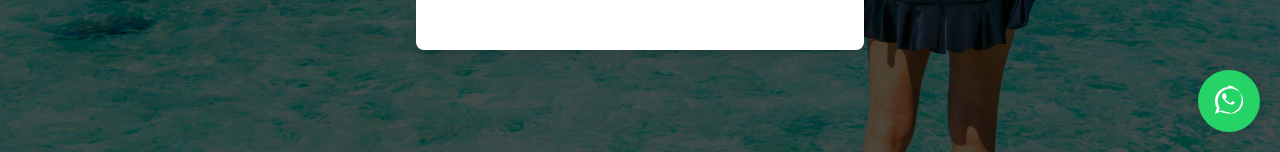
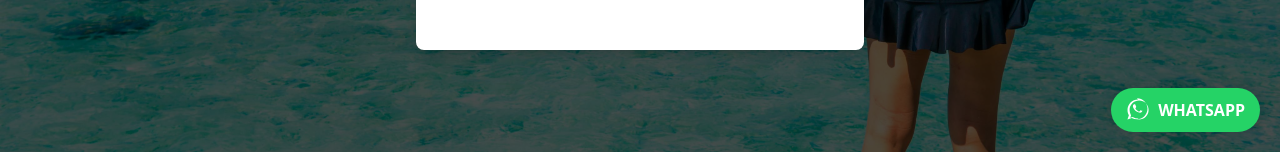
Before and after one commit to Bharat-Travel-Company/connectTrip2, a React (Vite) app: page / in a window 1280 px wide. Shown: the part 648-800 px from the top of the page. Built offline with nearby package versions, Linux system fonts and the light colour scheme.

Commit message:
:fix: updated the WhatsApp icon design

```diff
--- a/src/App.jsx
+++ b/src/App.jsx
@@ -73,7 +73,11 @@ function App() {
 
 function RouterContent({ isModalOpen, setIsModalOpen }) {
   const location = useLocation();
-  const showModal = location.pathname === "/" // Show modal only on the home page
+  const [showModal, setShowModal] = useState(false);
+  useEffect(() => {
+    const shouldShowModal = ["/", "/kashmir", "/kerala", "/himachal", "/andamanandnikobar", "/dubai", "/thailand"].includes(location.pathname)
+    setShowModal(shouldShowModal)
+  }, [(location.pathname)])
 
   return (
     <>
@@ -99,9 +103,9 @@ function RouterContent({ isModalOpen, setIsModalOpen }) {
             <Route path="/form" element={<SignUpForm />} />
             <Route path="/privacy-policy" element={<PrivacyPolicy />} />
             <Route path="/terms-and-conditions" element={<TermsAndConditions />} />
-              <Route path="/refund-policy" element={<PaymentPolicy/>}/>
+            <Route path="/refund-policy" element={<PaymentPolicy />} />
             <Route path="/thank-you" element={<ThankYou />} />
-              <Route path="/payment" element={<PaymentPages/>}/>
+            <Route path="/payment" element={<PaymentPages />} />
           </Routes>
         </Suspense>
       </div>
--- a/src/components/whatsApp.jsx
+++ b/src/components/whatsApp.jsx
@@ -4,27 +4,37 @@ const WhatsAppButton = () => {
   return (
     <a
       href="https://api.whatsapp.com/send?phone=+919630107798&text=Hi,%20I%20am%20looking%20for%20travel%20package,%20can%20you%20help%20me?"
+      target="_blank"
+      rel="noopener noreferrer"
       style={{
         position: 'fixed',
         bottom: '20px',
         right: '20px',
         backgroundColor: '#25D366', // WhatsApp green color
-        padding: '15px',
-        borderRadius: '50%',
-        cursor: 'pointer',
+        padding: '10px 15px',
+        borderRadius: '50px', // Capsule shape
+        display: 'flex',
+        alignItems: 'center', // Align icon and text vertically
+        justifyContent: 'center',
+        color: 'white',
+        textDecoration: 'none',
+        fontWeight: 'bold',
+        fontSize: '16px',
         boxShadow: '0px 0px 10px rgba(0, 0, 0, 0.1)',
         zIndex: 1000, // Ensures the button is on top of other content
       }}
     >
       <svg
         xmlns="http://www.w3.org/2000/svg"
-        width="32"
-        height="32"
+        width="24"
+        height="24"
         fill="white"
         viewBox="0 0 24 24"
+        style={{ marginRight: '8px' }} // Space between icon and text
       >
         <path d="M12.001 1.5c-5.799 0-10.5 4.702-10.5 10.5 0 1.852.478 3.665 1.383 5.276l-1.429 4.218 4.336-1.418c1.566.845 3.326 1.288 5.188 1.288 5.798 0 10.5-4.702 10.5-10.5s-4.702-10.5-10.5-10.5zm0 19c-1.713 0-3.374-.444-4.843-1.285l-.347-.192-2.574.842.848-2.495-.198-.356c-.836-1.506-1.286-3.22-1.286-4.957 0-5.243 4.257-9.5 9.5-9.5 5.243 0 9.5 4.257 9.5 9.5 0 5.243-4.257 9.5-9.5 9.5zm4.657-7.385c-.257-.129-1.525-.754-1.76-.839-.236-.085-.41-.129-.584.129s-.671.839-.823 1.011c-.151.171-.301.193-.557.064-.257-.129-1.085-.4-2.067-1.271-.764-.679-1.28-1.517-1.433-1.774-.151-.257-.016-.396.113-.525.116-.115.257-.301.385-.451.129-.151.172-.257.258-.43.086-.172.043-.322-.021-.451-.065-.129-.584-1.408-.8-1.931-.209-.502-.422-.434-.584-.443h-.501c-.151 0-.396.057-.605.28-.208.222-.79.77-.79 1.878 0 1.108.81 2.181.922 2.335.113.151 1.591 2.429 3.859 3.406.541.234.964.373 1.293.479.543.172 1.037.148 1.429.093.436-.064 1.526-.623 1.742-1.223.214-.6.214-1.115.151-1.223-.064-.107-.236-.172-.493-.301z" />
       </svg>
+      WHATSAPP
     </a>
   );
 };
```
Lines whose indentation alone changed are shown as unchanged.
